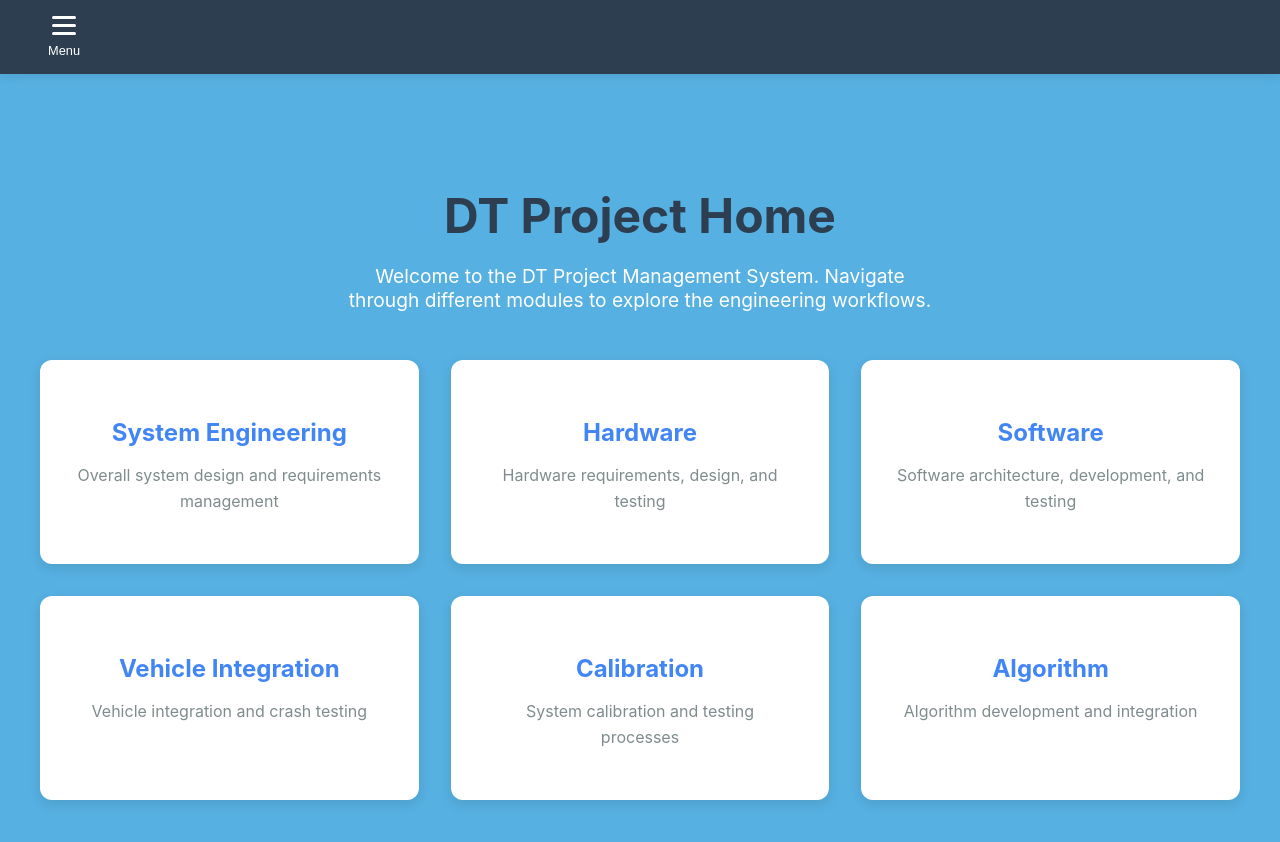
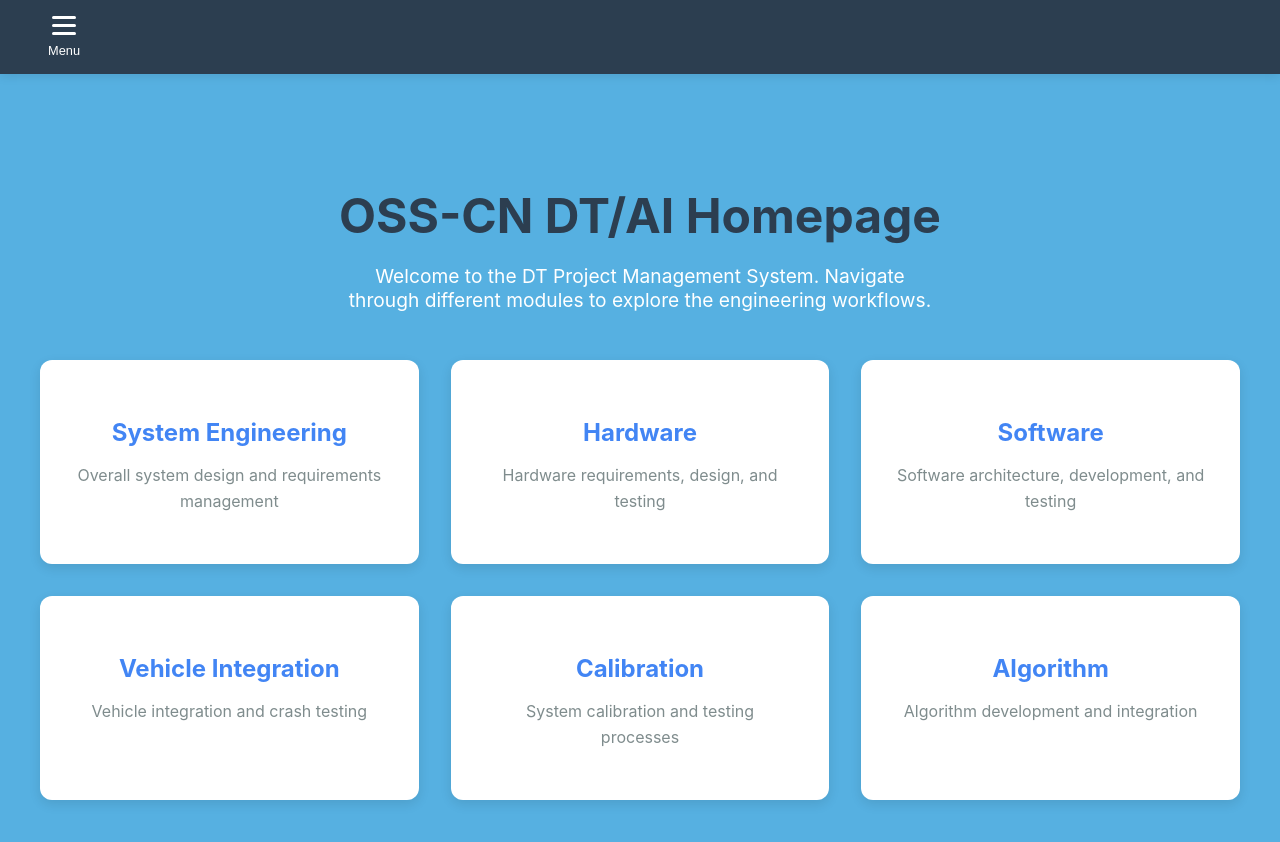
Before and after one commit to ManOnTheMove/dt_homepage_vite, a React (Vite) app: page /home in a window 1280 px wide. Shown: the top 842 px of the page. Built offline with nearby package versions, Linux system fonts and the light colour scheme.

Commit message:
edited homepage title

```diff
--- a/src/components/DT_HomePage.jsx
+++ b/src/components/DT_HomePage.jsx
@@ -21,3 +21,6 @@ const DT_HomePage = () => {
 };
 
 export default DT_HomePage;
+
+
+// OSS-CN DT/AI Homepage
--- a/src/components/Home.jsx
+++ b/src/components/Home.jsx
@@ -6,7 +6,7 @@ const Home = () => {
   return (
     <div className="home-page-wrapper">
       <div className="home-container">
-      <h1 className="home-title">DT Project Home</h1>
+      <h1 className="home-title">OSS-CN DT/AI Homepage </h1>
       <p className="home-description">
         Welcome to the DT Project Management System. Navigate through different modules to explore the engineering workflows.
       </p>
```
